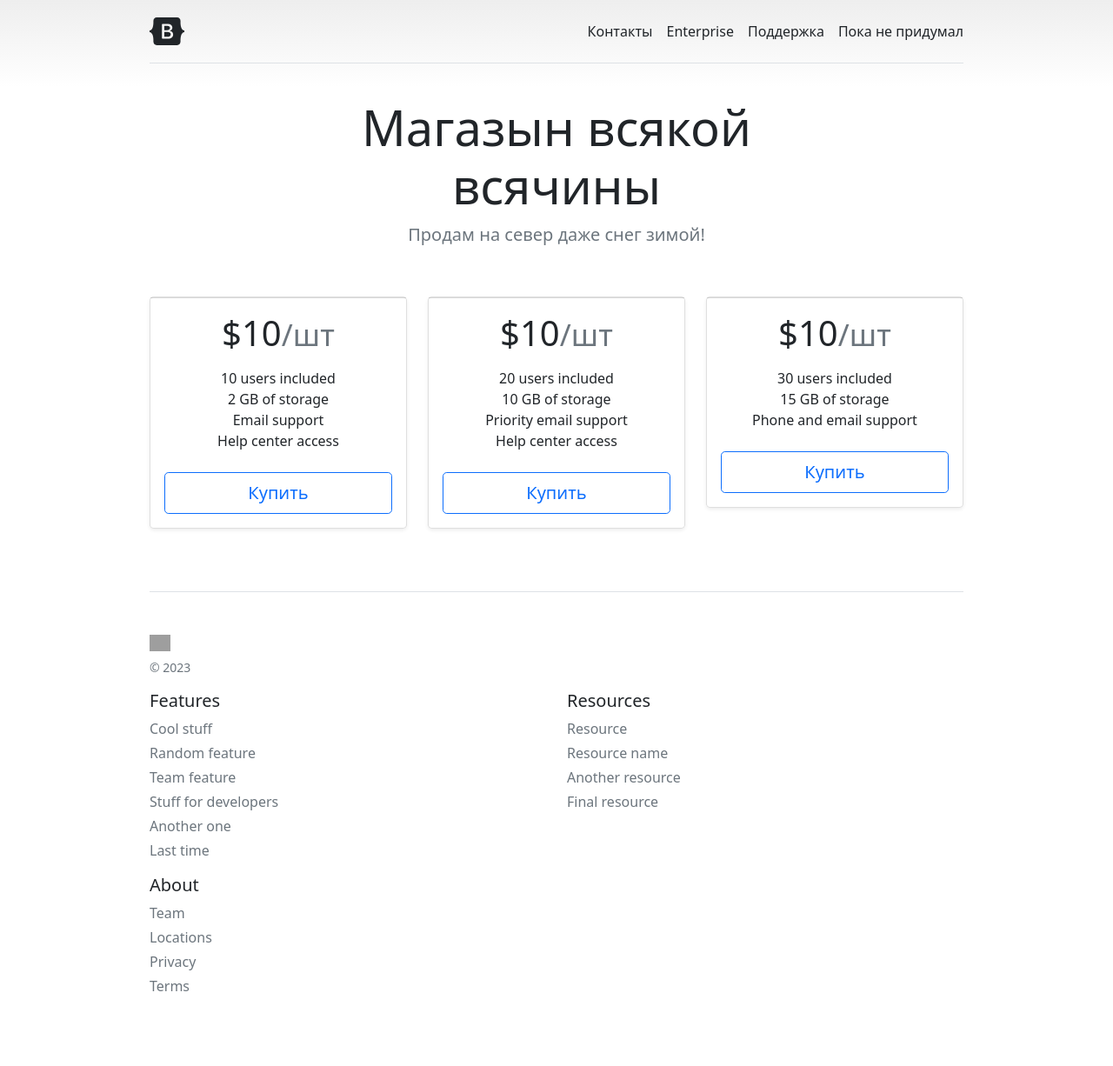
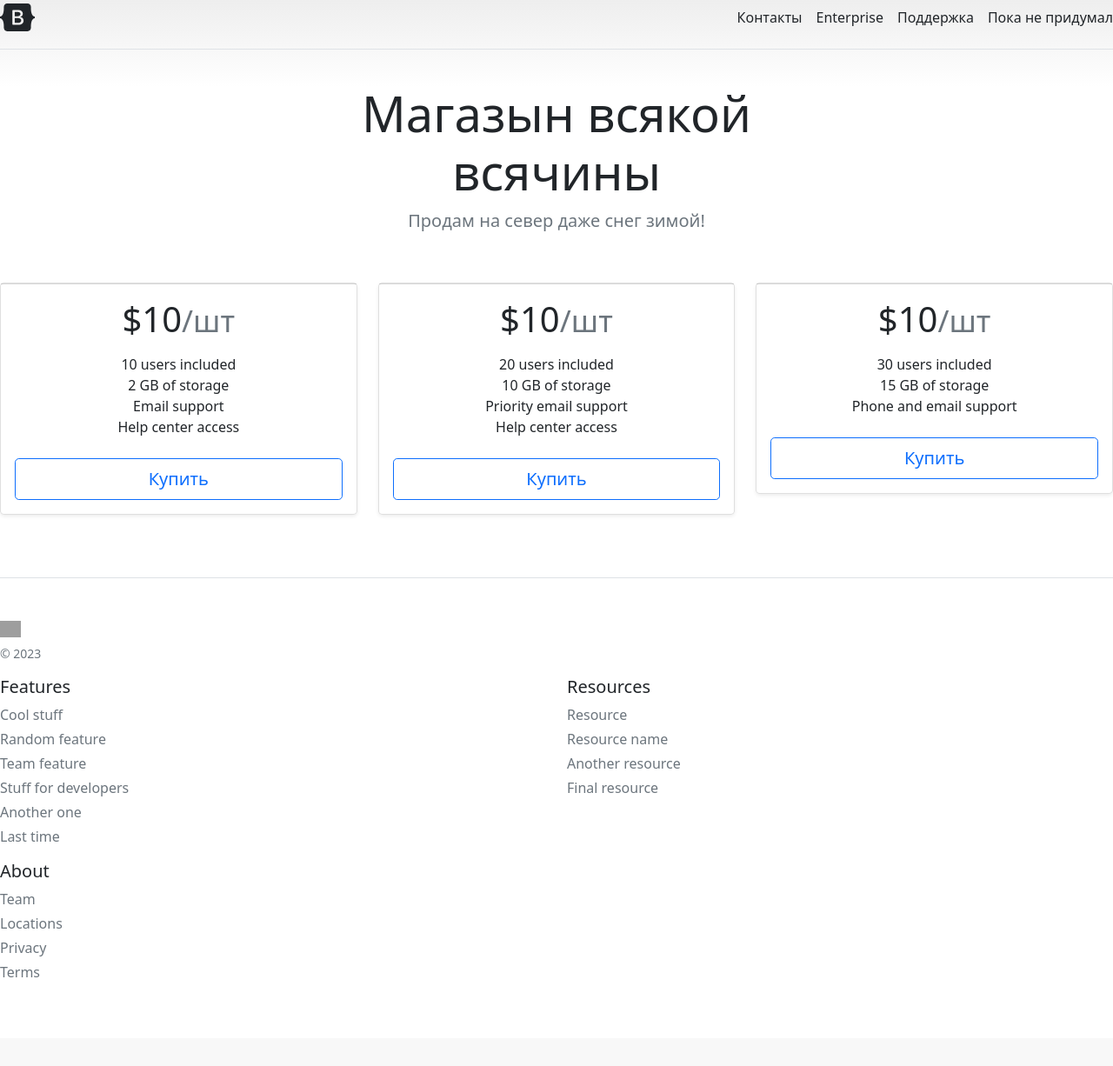
Before and after one commit to Tor4ubas/prj6, a Django app: page / in a window 1280 px wide. Shown: the whole page at 87% size. After the commit the page ends 1124 px from the top, so only its background shows below. Run offline with Django 4.2, Linux system fonts and the light colour scheme; some libraries are stand-ins or nearby versions; grey boxes are pictures that could not be loaded.

Commit message:
homework 20.2 20.11

```diff
--- a/catalog/templates/catalog/home.html
+++ b/catalog/templates/catalog/home.html
@@ -1,7 +1,6 @@
 {% load static %}
 
 <!doctype html>
-<html lang="ru">
 <head>
   <meta charset="utf-8">
   <meta name="viewport" content="width=device-width, initial-scale=1">
@@ -44,7 +43,6 @@
   <!-- Custom styles for this template -->
   <link href="{% static 'css/pricing.css' %}" rel="stylesheet">
 </head>
-  <body>
 
 <svg xmlns="http://www.w3.org/2000/svg" style="display: none;">
   <symbol id="check" viewBox="0 0 16 16">
@@ -53,7 +51,6 @@
   </symbol>
 </svg>
 
-<div class="container py-3">
 <header>
   <div class="d-flex flex-column flex-md-row align-items-center pb-3 mb-4 border-bottom">
     <a href="/" class="d-flex align-items-center text-dark text-decoration-none">
@@ -75,7 +72,7 @@
   </div>
 </header>
 
-  <main>
+<body>
   <div class="row row-cols-1 row-cols-md-3 mb-3 text-center">
 
     {% block content %}
@@ -177,9 +174,5 @@
       </div>
     </div>
   </footer>
-</div>
-
-
-
 </body>
 </html>
--- a/catalog/views.py
+++ b/catalog/views.py
@@ -1,7 +1,4 @@
 from django.shortcuts import render
-
-
-# Create your views here.
 def contacts(request):
     #if request.method == 'POST':
         #name = request.POST.get('name')
```
Also changed, not shown: 3 other files. Lines whose indentation alone changed are shown as unchanged.
